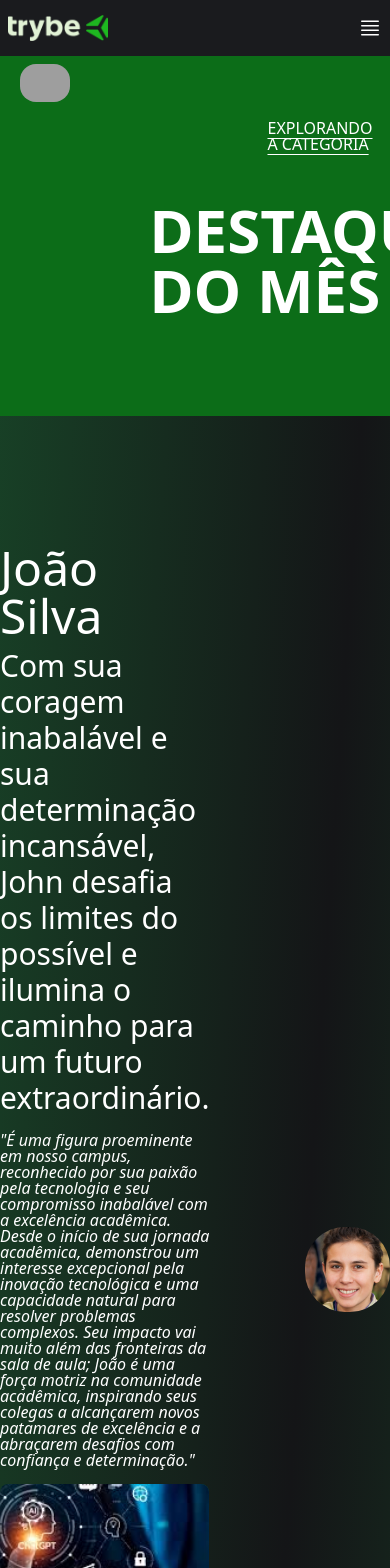
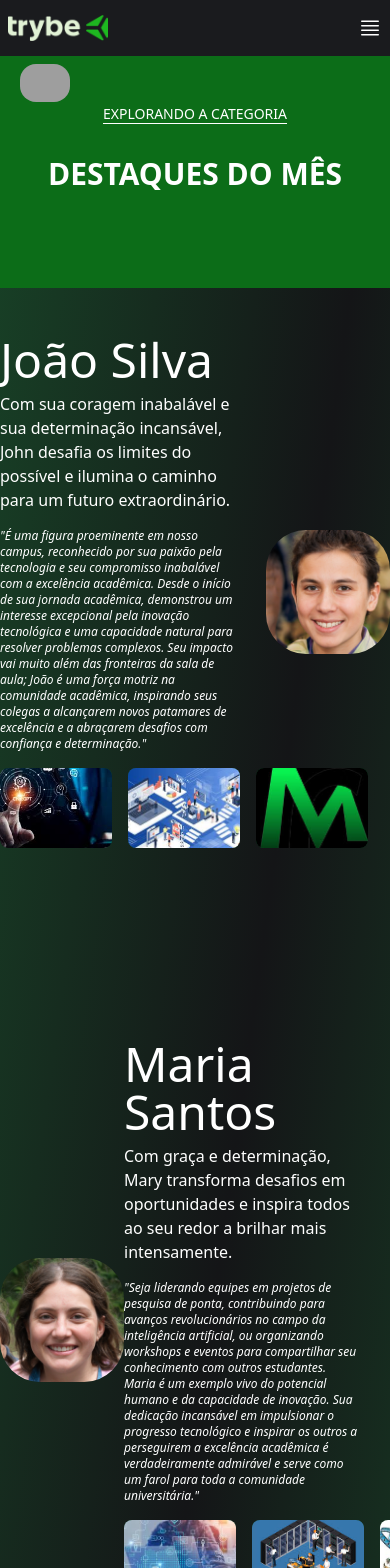
Before and after one commit to tryber/dev-na-pratica-01, a Next.js app: page / in a window 390 px wide. Shown: the top 1568 px of the page. Built offline with nearby package versions, Linux system fonts and the light colour scheme; grey boxes are pictures that could not be loaded.

Commit message:
feat: layout responsivo do component student

```diff
--- a/src/components/Card.tsx
+++ b/src/components/Card.tsx
@@ -4,11 +4,10 @@ import { User } from "@/types/User";
 import Project from "@/types/Project";
 import App from "./Star";
 
-const Card: React.FC<{user: User}> = ({ user }) => {
-
+const Card: React.FC<{ user: User }> = ({ user }) => {
   return (
     <div className="container mx-auto">
-      <div className="grid grid-cols-1 md:grid-cols-2 lg:grid-cols-3 gap-4">
+      <div className="grid grid-cols-3 gap-x-32 md:gap-x-64 lg:gap-x-8">
         {user.projects.map((project, index) => (
           <CardItem key={index} project={project} />
         ))}
@@ -17,7 +16,7 @@ const Card: React.FC<{user: User}> = ({ user }) => {
   );
 };
 
-const CardItem: React.FC<{project: Project}> = ({ project }) => {
+const CardItem: React.FC<{ project: Project }> = ({ project }) => {
   const [isVisible, setIsVisible] = useState(false);
 
   const handleMouseOver = () => {
@@ -30,7 +29,7 @@ const CardItem: React.FC<{project: Project}> = ({ project }) => {
 
   return (
     <div
-      className={`flex justify-center w-auto items-center h-40 bg-[#14532d] rounded-lg overflow-hidden relative transition-transform duration-300 transform ${
+      className={`flex justify-center w-28 h-20 md:w-48 lg:w-auto items-center md:h-40 bg-[#14532d] rounded-lg overflow-hidden relative transition-transform duration-300 transform ${
         isVisible ? "scale-150" : ""
       }`}
       onMouseOver={handleMouseOver}
--- a/src/components/Header.tsx
+++ b/src/components/Header.tsx
@@ -14,7 +14,9 @@ const Header: React.FC = () => {
     const handleShadow = () => {
       if (window.scrollY >= 90) {
         SetShadow(true);
-      } else SetShadow(false);
+      } else {
+        SetShadow(false);
+      }
     };
     window.addEventListener("scroll", handleShadow);
   }, []);
@@ -68,7 +70,7 @@ const Header: React.FC = () => {
           className={
             nav
               ? "fixed left-0 top-0 w-[75%] sm:w[60%] md:w[45%] h-screen bg-[#ecf0f3] p-10 ease-in duration-500"
-              : "fixed left-[-100%] top-0 p-10 ease-in duration-500"
+              : "fixed left-[100%] sm:left-[-100%] top-0 p-10 ease-in duration-500"
           }
         >
           <div className="flex justify-between w-full items-center">
@@ -94,8 +96,8 @@ const Header: React.FC = () => {
             </div>
           </div>
           <div className="border-b border-gray-300 my-4">
-            <p className="w-[85%] md:w-[90%] py-4">
-              criando o melhor projeto para vocÃª
+            <p className="w-[85%] md:w-[90%] py-4 underline underline-offset-2">
+              a escola de tecnologia onde você aprende de verdade
             </p>
           </div>
           <div className="py-4 flex flex-col">
--- a/src/components/Headline.tsx
+++ b/src/components/Headline.tsx
@@ -10,7 +10,7 @@ const Headline: React.FC<HeadlineProps> = ({ title }) => {
     <div
       className={`py-16 ${
         !dark ? "bg-[#0C6D18]" : "bg-[#1f2937]"
-      } w-full h-full mx-auto overflow-auto`}
+      } h-full mx-auto w-[100%] sm:w[60%] md:w[45%]`}
     >
       <button type="button" onClick={() => setDark(!dark)}>
         <Image
@@ -22,10 +22,10 @@ const Headline: React.FC<HeadlineProps> = ({ title }) => {
           title="Dark theme"
         />
       </button>
-      <h4 className="flex justify-center items-center py-4 mx-80 text-white underline underline-offset-4">
+      <h4 className="text-center text-white underline underline-offset-4 text-sm md:text-base lg:text-2xl">
         EXPLORANDO A CATEGORIA
       </h4>
-      <h1 className="flex justify-center items-center text-6xl font-bold my-8 mx-80 text-white uppercase">
+      <h1 className="text-3xl md:text-5xl lg:text-6xl font-bold my-8 text-center text-white uppercase">
         {title}
       </h1>
     </div>
--- a/src/components/Student.tsx
+++ b/src/components/Student.tsx
@@ -5,22 +5,24 @@ import { StudentProps } from "@/types/StudentsProps";
 
 const Student: React.FC<StudentProps> = ({ image, student_user }) => {
   return (
-    <div className="flex justify-center items-center mb-48 mt-32 w-full">
+    <div className="flex justify-center items-center mb-48 mt-12 md:mt-32 w-full">
       <div className="text-white w-3/5 flex-col flex justify-start mr-8">
         <h1 className="text-5xl "> {student_user.name}</h1>
-        <h3 className="text-3xl mt-2">{student_user.phrase}</h3>
-        <h4 className="flex mt-4 justify-center items-center ">
+        <h3 className="text-base md:text-2xl lg:text-3xl mt-2">
+          {student_user.phrase}
+        </h3>
+        <h4 className="flex mt-4 justify-center items-center text-xs md:text-base ">
           <i>{student_user.about}</i>
         </h4>
-        <div className="mt-4">
+        <div className="mt-4 ">
           <Card user={student_user} />
         </div>
       </div>
-      <div className="flex relative justify-end ml-16 rounded-[40px] hover:bg-black/80 group hover:scale-105 ease-in duration-500">
+      <div className="flex relative justify-end md:ml-16 rounded-[40px] hover:bg-black/80 group hover:scale-105 ease-in duration-500">
         <Image
           src={image}
           alt="foto"
-          className="rounded-[40px] w-72 group-hover:opacity-10"
+          className="rounded-[40px] w-32 md:w-72 group-hover:opacity-10"
           width={80}
           height={80}
         />
@@ -28,11 +30,10 @@ const Student: React.FC<StudentProps> = ({ image, student_user }) => {
           <h3 className="text-2xl text-white tracking-wider text-center py-3">
             <a href={student_user.linkedin} target="_blank">
               <svg
+                className="md:w-48 md:h-32 h-12"
                 xmlns="http://www.w3.org/2000/svg"
                 x="0px"
                 y="0px"
-                width="100"
-                height="100"
                 viewBox="0 0 48 48"
               >
                 <path
--- a/src/components/StudentReverse.tsx
+++ b/src/components/StudentReverse.tsx
@@ -1,21 +1,37 @@
 import React from "react";
 import Card from "./Card";
-import Image from 'next/image';
+import Image from "next/image";
 import { StudentProps } from "@/types/StudentsProps";
 
-
-
 const StudentReverse: React.FC<StudentProps> = ({ image, student_user }) => {
-
   return (
-    <div className="flex justify-center items-center mb-48 mt-32">
-      <div className="flex  relative justify-end mr-16 rounded-[40px] hover:bg-black/80 group hover:scale-105 ease-in duration-500">
-        <Image src={image} alt="foto" className="rounded-[40px] w-72 group-hover:opacity-10" width={80} height={80} />
-        <div className='hidden group-hover:block absolute top-[50%] left-[50%] translate-x-[-50%] translate-y-[-50%]'>
-          <h3 className='text-2xl text-white tracking-wider text-center py-3'>
+    <div className="flex justify-center items-center mb-48 mt-32  w-full">
+      <div className="flex relative justify-end md:mr-16 rounded-[40px] hover:bg-black/80 group hover:scale-105 ease-in duration-500">
+        <Image
+          src={image}
+          alt="foto"
+          className="rounded-[40px] w-32 md:w-72 group-hover:opacity-10"
+          width={80}
+          height={80}
+        />
+        <div className="hidden group-hover:block absolute top-[50%] left-[50%] translate-x-[-50%] translate-y-[-50%]">
+          <h3 className="text-2xl text-white tracking-wider text-center py-3">
             <a href={student_user.linkedin} target="_blank">
-              <svg xmlns="http://www.w3.org/2000/svg" x="0px" y="0px" width="100" height="100" viewBox="0 0 48 48">
-                <path fill="#0288D1" d="M42,37c0,2.762-2.238,5-5,5H11c-2.761,0-5-2.238-5-5V11c0-2.762,2.239-5,5-5h26c2.762,0,5,2.238,5,5V37z"></path><path fill="#FFF" d="M12 19H17V36H12zM14.485 17h-.028C12.965 17 12 15.888 12 14.499 12 13.08 12.995 12 14.514 12c1.521 0 2.458 1.08 2.486 2.499C17 15.887 16.035 17 14.485 17zM36 36h-5v-9.099c0-2.198-1.225-3.698-3.192-3.698-1.501 0-2.313 1.012-2.707 1.99C24.957 25.543 25 26.511 25 27v9h-5V19h5v2.616C25.721 20.5 26.85 19 29.738 19c3.578 0 6.261 2.25 6.261 7.274L36 36 36 36z"></path>
+              <svg
+                className="md:w-48 md:h-32 h-12"
+                xmlns="http://www.w3.org/2000/svg"
+                x="0px"
+                y="0px"
+                viewBox="0 0 48 48"
+              >
+                <path
+                  fill="#0288D1"
+                  d="M42,37c0,2.762-2.238,5-5,5H11c-2.761,0-5-2.238-5-5V11c0-2.762,2.239-5,5-5h26c2.762,0,5,2.238,5,5V37z"
+                ></path>
+                <path
+                  fill="#FFF"
+                  d="M12 19H17V36H12zM14.485 17h-.028C12.965 17 12 15.888 12 14.499 12 13.08 12.995 12 14.514 12c1.521 0 2.458 1.08 2.486 2.499C17 15.887 16.035 17 14.485 17zM36 36h-5v-9.099c0-2.198-1.225-3.698-3.192-3.698-1.501 0-2.313 1.012-2.707 1.99C24.957 25.543 25 26.511 25 27v9h-5V19h5v2.616C25.721 20.5 26.85 19 29.738 19c3.578 0 6.261 2.25 6.261 7.274L36 36 36 36z"
+                ></path>
               </svg>
             </a>
           </h3>
@@ -23,10 +39,10 @@ const StudentReverse: React.FC<StudentProps> = ({ image, student_user }) => {
       </div>
       <div className="text-white w-3/5 flex-col flex justify-start mr-8">
         <h1 className="text-5xl "> {student_user.name}</h1>
-        <h3 className="text-3xl mt-2">
+        <h3 className="text-base md:text-2xl lg:text-3xl mt-2">
           {student_user.phrase}
         </h3>
-        <h4 className="flex mt-4 justify-center items-center ">
+        <h4 className="flex mt-4 justify-center items-center text-xs md:text-base ">
           <i>{student_user.about}</i>
         </h4>
         <div className="mt-4">
--- a/src/pages/index.tsx
+++ b/src/pages/index.tsx
@@ -1,17 +1,16 @@
-import React from 'react';
-import Header from '@/components/Header';
-import Headline from '@/components/Headline';
-import Footer from '@/components/Footer';
-import StudentsRender from '@/utils/StudentsRender';
+import React from "react";
+import Header from "@/components/Header";
+import Headline from "@/components/Headline";
+import Footer from "@/components/Footer";
+import StudentsRender from "@/utils/StudentsRender";
 
 const Home: React.FC = () => {
-
   return (
     <>
       <Header />
-      <main className='bg-gradient-to-br from-[#184327] via-[#141517] to-[#184327] w-full h-full'>
+      <main className="bg-gradient-to-br from-[#184327] via-[#141517] to-[#184327] w-full h-full overflow-auto">
         <Headline title="destaques do mês" />
-        <StudentsRender symbol=''/>
+        <StudentsRender symbol="" />
         <div className="mt-32">
           <Footer />
         </div>
```
Lines whose indentation alone changed are shown as unchanged.
